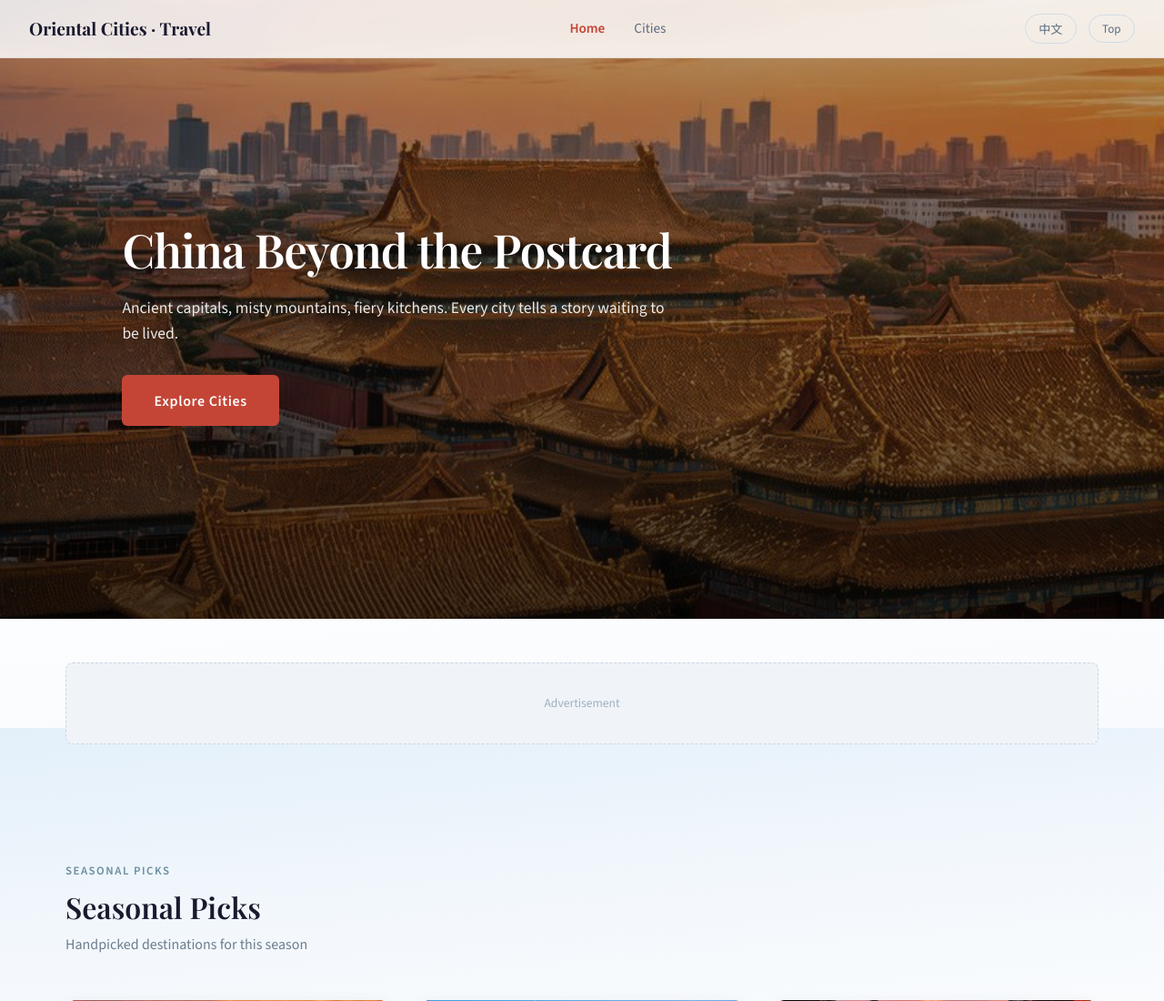
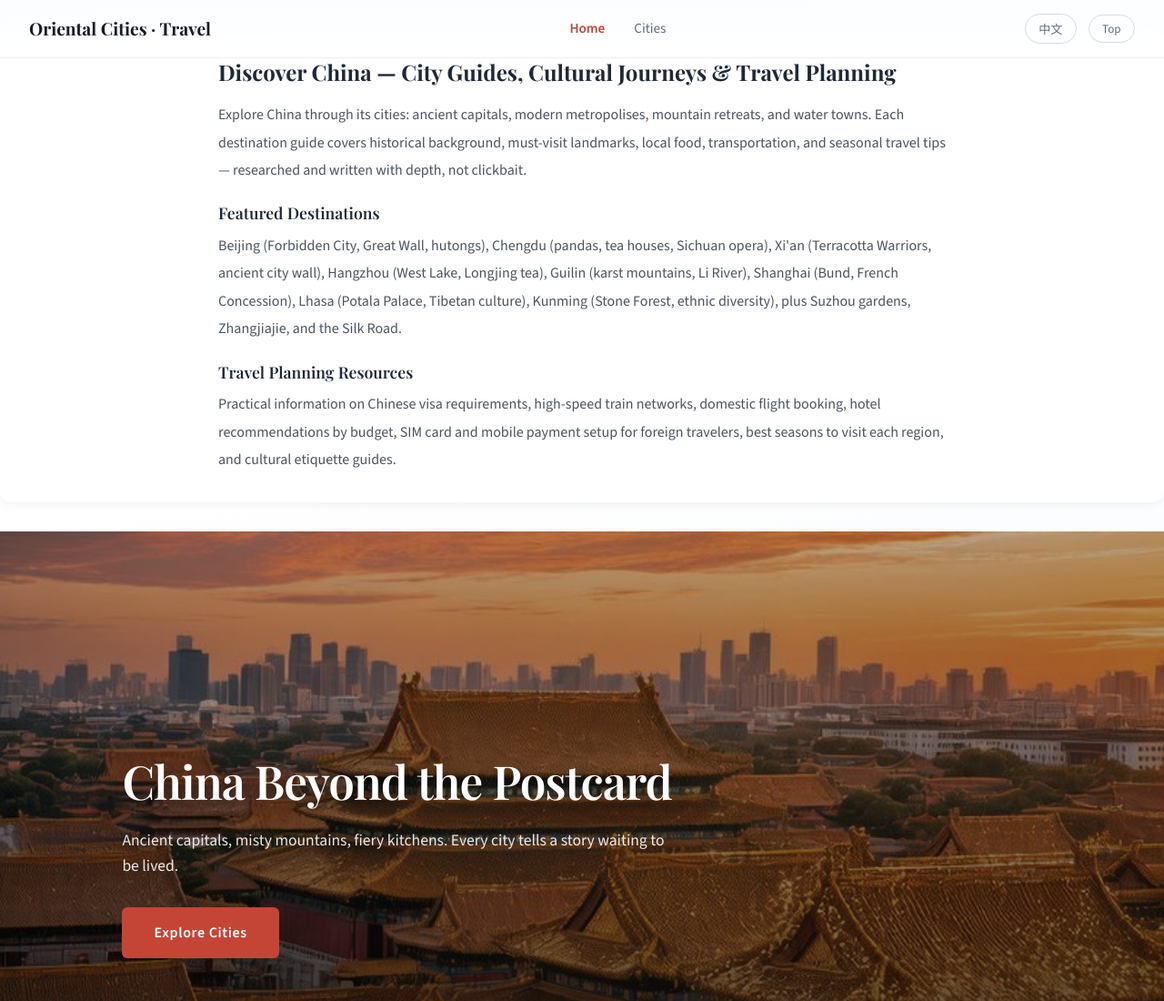
Before and after one commit to kfx2026/eastculture-travel, a plain HTML site: page index.html in a window 1280 px wide. Shown: the top 1100 px of the page at 91% size. Drawn offline with nearby package versions, Linux system fonts and the light colour scheme; a web font is replaced by a local one.

Commit message:
SEO: 内容段+双Schema.org

```diff
--- a/index.html
+++ b/index.html
@@ -72,8 +72,23 @@
   ]
 }
 </script>
+<script type="application/ld+json">
+{"@context": "https://schema.org", "@type": "WebSite", "name": "East Culture Travel", "url": "https://travel.eastculture.top/", "description": "In-depth travel guides for Chinese cities: Beijing, Chengdu, Xi'an, Hangzhou, Guilin, Shanghai, Lhasa, Kunming. Cultural journeys, transportation tips, and seasonal travel planning."}
+</script>
 </head>
 <body>
+
+<div id="seo-content" style="max-width:1280px;margin:2rem auto;padding:2rem;background:#fff;border-radius:12px;box-shadow:0 2px 12px rgba(0,0,0,.06)">
+<div style="max-width:800px;margin:0 auto;line-height:1.9;color:#4b5563">
+<h2 style="color:#1f2937;font-size:1.5rem;margin-bottom:1rem;font-weight:700">Discover China — City Guides, Cultural Journeys &amp; Travel Planning</h2>
+<p>Explore China through its cities: ancient capitals, modern metropolises, mountain retreats, and water towns. Each destination guide covers historical background, must-visit landmarks, local food, transportation, and seasonal travel tips — researched and written with depth, not clickbait.</p>
+<h3 style="color:#1f2937;font-size:1.1rem;margin:1.25rem 0 0.5rem;font-weight:600">Featured Destinations</h3>
+<p>Beijing (Forbidden City, Great Wall, hutongs), Chengdu (pandas, tea houses, Sichuan opera), Xi'an (Terracotta Warriors, ancient city wall), Hangzhou (West Lake, Longjing tea), Guilin (karst mountains, Li River), Shanghai (Bund, French Concession), Lhasa (Potala Palace, Tibetan culture), Kunming (Stone Forest, ethnic diversity), plus Suzhou gardens, Zhangjiajie, and the Silk Road.</p>
+<h3 style="color:#1f2937;font-size:1.1rem;margin:1.25rem 0 0.5rem;font-weight:600">Travel Planning Resources</h3>
+<p>Practical information on Chinese visa requirements, high-speed train networks, domestic flight booking, hotel recommendations by budget, SIM card and mobile payment setup for foreign travelers, best seasons to visit each region, and cultural etiquette guides.</p>
+</div>
+</div>
+
 
 <nav id="main-nav" class="nav"></nav>
 
```
